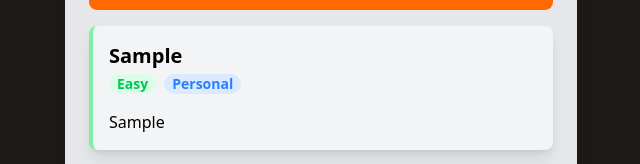
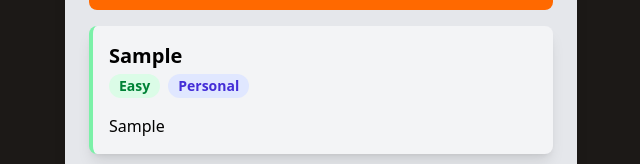
Before and after one commit to analeao-dev/notes-app, a React (Vite) app in the folder notes-app/: page / in a window 1280 px wide. Both pictures are taken after typing "Sample", "Sample" into the empty fields and a click on the button "Add Note". Shown: the part 500-664 px from the top of the page, without its empty margins (319-959 px from the left). Built offline with nearby package versions, Linux system fonts and the light colour scheme.

Commit message:
add Badge component

```diff
--- /dev/null
+++ b/notes-app/src/components/Badge.tsx
@@ -0,0 +1,27 @@
+const badgeVariants = {
+    success: 'bg-green-100 text-green-700',
+    warning: 'bg-yellow-100 text-yellow-700',
+    danger: 'bg-red-100 text-red-700',
+    info: 'bg-blue-100 text-blue-700',
+    primary: 'bg-indigo-100 text-indigo-700',
+    neutral: 'bg-gray-100 text-gray-700',
+}
+export type BadgeVariant = keyof typeof badgeVariants;
+
+type BadgeProps = {
+  children: React.ReactNode;
+  variant: BadgeVariant;
+};
+
+console.log();
+
+const Badge = ({ children, variant }: BadgeProps) => {
+  const variantClasses = badgeVariants[variant] || badgeVariants.neutral;
+  const baseClasses = "text-sm px-2.5 py-0.5 rounded-full font-semibold inline-block";
+
+    return (
+        <span className={`${baseClasses} ${variantClasses}`}>{children}</span>
+    );
+}
+
+export default Badge;
--- a/notes-app/src/components/NoteList.tsx
+++ b/notes-app/src/components/NoteList.tsx
@@ -1,3 +1,4 @@
+import Badge, { type BadgeVariant } from "./Badge";
 
 type NoteListProps = { notes: NoteType[] };
 
@@ -7,6 +8,18 @@ type NoteType = {
     priority: 'Easy' | 'Medium' | 'Hard',
     category: 'Work' | 'Personal' | 'Ideas',
     description: string
+};
+
+const priorityVariantMap: Record<NoteType['priority'], BadgeVariant> = {
+    Easy: 'success',
+    Medium: 'warning',
+    Hard: 'danger'
+};
+
+const categoryVariantMap: Record<NoteType['category'], BadgeVariant> = {
+    Work: 'primary',
+    Personal: 'primary',
+    Ideas: 'primary'
 };
 
 
@@ -21,11 +34,12 @@ const NoteList = ({ notes }: NoteListProps) => {
                         ${note.priority === 'Easy' ? 'border-green-300' : note.priority === 'Medium' ? 'border-yellow-300' : 'border-red-300'}`}>
                             <p className="font-semibold text-xl pb-1">{note.title}</p>
                             <div className="flex gap-2 pb-4">
-                                <span className={`text-sm px-2 rounded-full font-semibold
-                        ${note.priority === 'Easy' ? 'bg-green-100 text-green-500' :
-                                        note.priority === 'Medium' ? 'bg-yellow-100 text-yellow-500' : 'bg-red-100 text-red-500'
-                                    }`}>{note.priority}</span>
-                                <span className="text-sm px-2 bg-blue-100 rounded-full text-blue-500 font-semibold">{note.category}</span>
+                                <Badge variant={priorityVariantMap[note.priority]}>
+                                    {note.priority}
+                                </Badge>
+                                <Badge variant={categoryVariantMap[note.category]}>
+                                    {note.category}
+                                </Badge>
                             </div>
                             <p className="break-words whitespace-pre-wrap">{note.description}</p>
                         </div>
```
